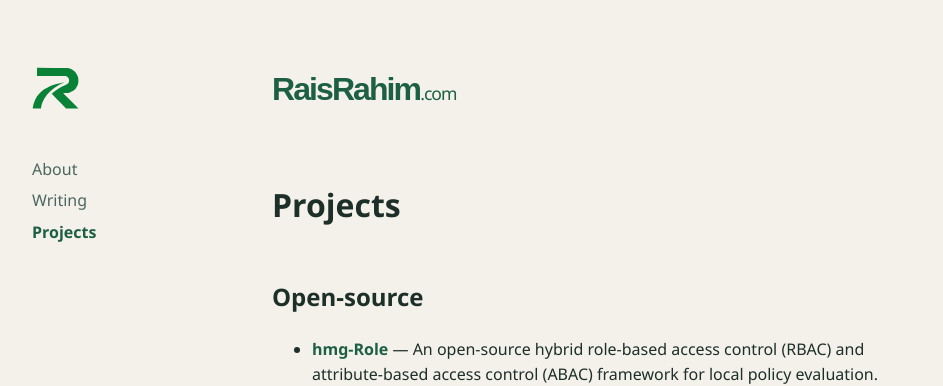
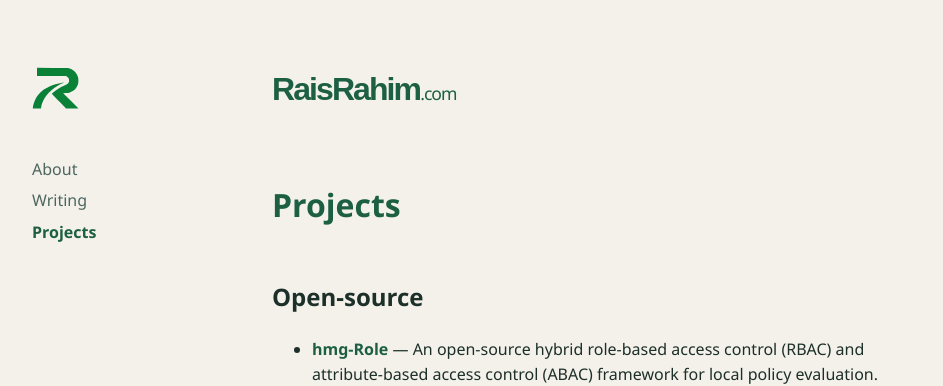
Before and after one commit to raisrahim/raisrahim.github.io, a Jekyll site: the page built from projects.md, in a window 1280 px wide. Shown: the top 386 px of the page, without its empty margins (96-1039 px from the left). Built offline with Jekyll 4.4.1, drawn with Linux system fonts in a browser that asks for light colours.

Commit message:
style: add class to page titles and define .page-title styles

```diff
--- a/_layouts/archive.html
+++ b/_layouts/archive.html
@@ -2,6 +2,6 @@
 layout: default
 ---
 
-<h1>{{ page.title }}</h1>
+<h1 class="page-title">{{ page.title }}</h1>
 
 {%-include post_list.html category=page.which_category-%}
--- a/_layouts/page.html
+++ b/_layouts/page.html
@@ -2,6 +2,6 @@
 layout: default
 ---
 
-<h1>{{ page.display_title | default: page.title }}</h1>
+<h1 class="page-title">{{ page.display_title | default: page.title }}</h1>
 
 {{ content }}
--- a/_sass/no-style-please.scss
+++ b/_sass/no-style-please.scss
@@ -60,6 +60,10 @@ body {
 h1, h2, h3, h4, h5, h6 {
   color: var(--text);
   margin-top: 3rem;
+}
+
+.page-title {
+  color: var(--accent-strong);
 }
 
 .w > h1 {
```
